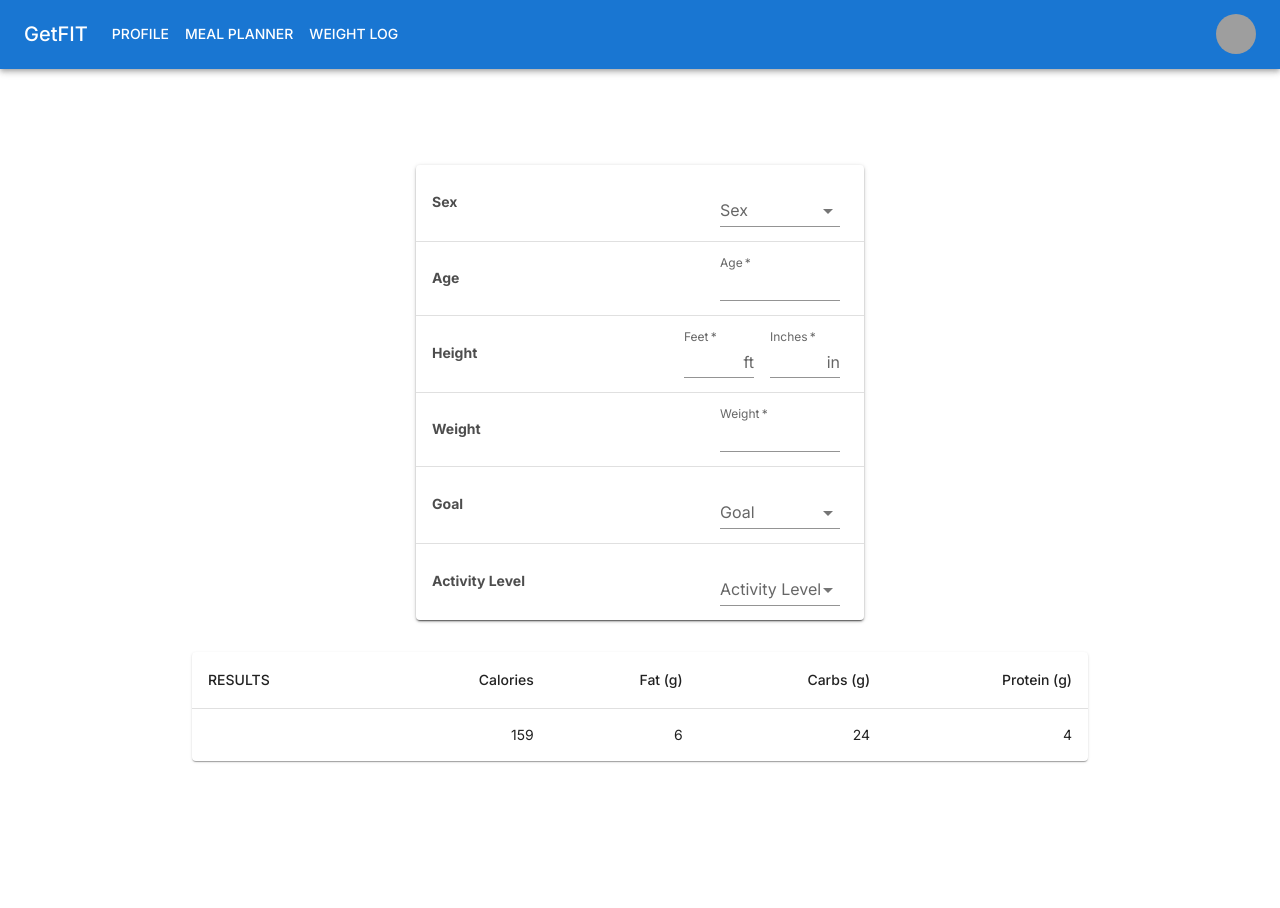
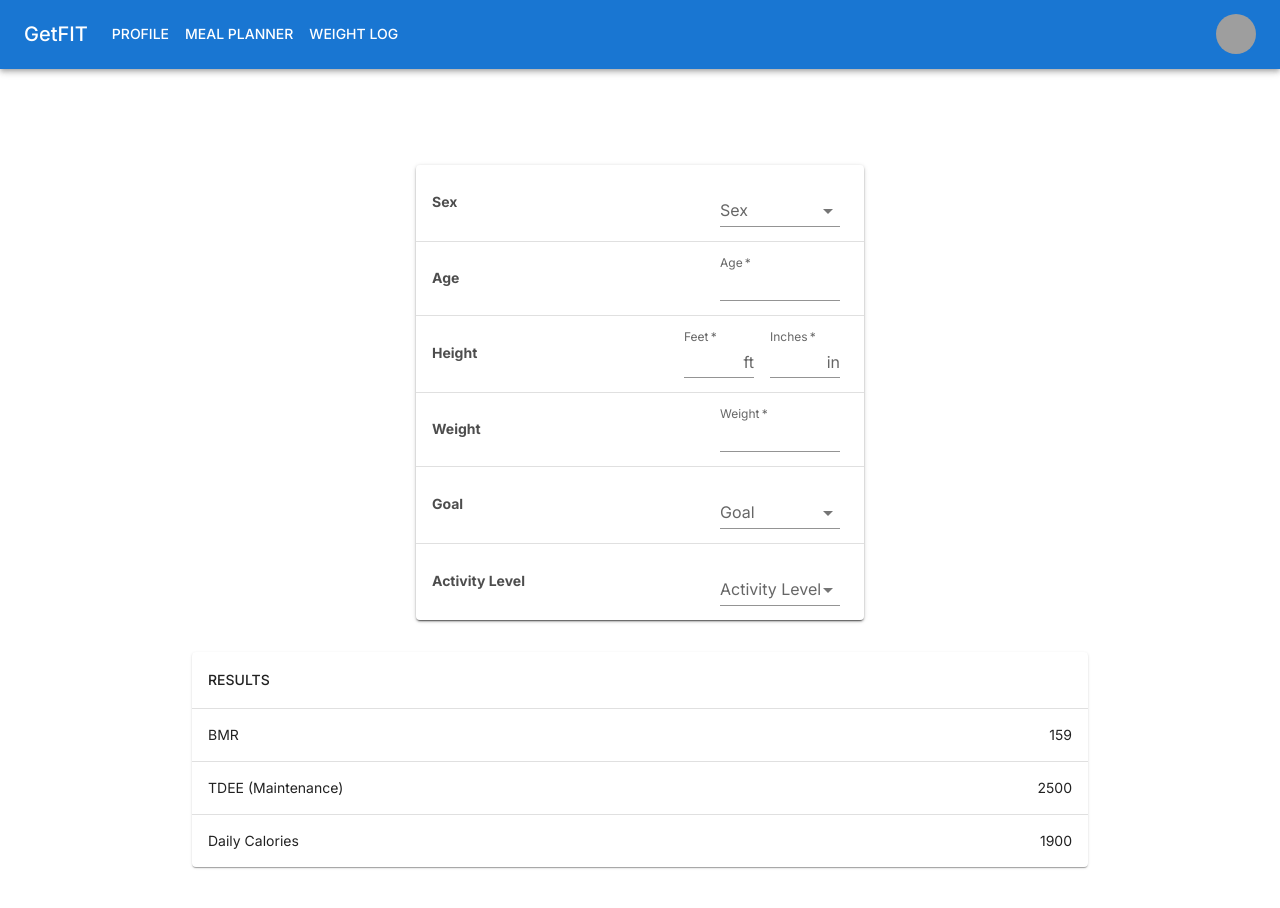
Before and after one commit to rbhogal/get-fit-app, a React (Create React App) app: page /profile in a window 1280 px wide. Shown: the top 908 px of the page. Before the commit the page ends 841 px from the top, so only its background shows below. Built offline with nearby package versions, Linux system fonts and the light colour scheme; grey boxes are pictures that could not be loaded; the HTML template or start-up script is replaced by a standard one.

Commit message:
added results table

```diff
--- a/src/components/ResultsTable.js
+++ b/src/components/ResultsTable.js
@@ -7,11 +7,15 @@ import TableHead from '@mui/material/TableHead';
 import TableRow from '@mui/material/TableRow';
 import Paper from '@mui/material/Paper';
 
-function createData(name, calories, fat, carbs, protein) {
-  return { name, calories, fat, carbs, protein };
+function createData(name, calories) {
+  return { name, calories };
 }
 
-const rows = [createData('', 159, 6.0, 24, 4.0)];
+const rows = [
+  createData('BMR', 159),
+  createData('TDEE (Maintenance)', 2500),
+  createData('Daily Calories', 1900),
+];
 
 export default function ResultsTable() {
   return (
@@ -20,10 +24,7 @@ export default function ResultsTable() {
         <TableHead>
           <TableRow>
             <TableCell>RESULTS</TableCell>
-            <TableCell align="right">Calories</TableCell>
-            <TableCell align="right">Fat&nbsp;(g)</TableCell>
-            <TableCell align="right">Carbs&nbsp;(g)</TableCell>
-            <TableCell align="right">Protein&nbsp;(g)</TableCell>
+            <TableCell align="right">{''}</TableCell>
           </TableRow>
         </TableHead>
         <TableBody>
@@ -36,9 +37,6 @@ export default function ResultsTable() {
                 {row.name}
               </TableCell>
               <TableCell align="right">{row.calories}</TableCell>
-              <TableCell align="right">{row.fat}</TableCell>
-              <TableCell align="right">{row.carbs}</TableCell>
-              <TableCell align="right">{row.protein}</TableCell>
             </TableRow>
           ))}
         </TableBody>
```
